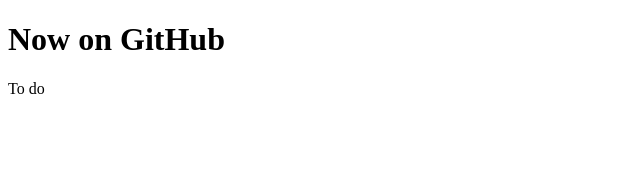
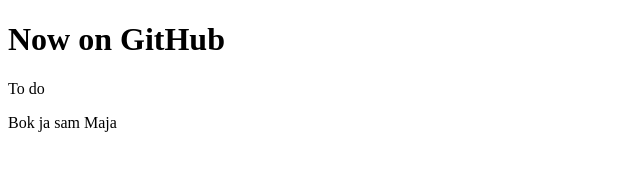
Before and after one commit to MajaKr99/algebra, a plain HTML site: page index.html in a window 1280 px wide. Shown: the whole page, without its empty margins (0-640 px from the left). Drawn offline with Linux system fonts and the light colour scheme.

Commit message:
Update index.html

```diff
--- a/index.html
+++ b/index.html
@@ -9,5 +9,6 @@
 <body>
   <h1>Now on GitHub</h1>
   <p>To do</p>
+  <p>Bok ja sam Maja</p>
 </body>
 </html>
```
